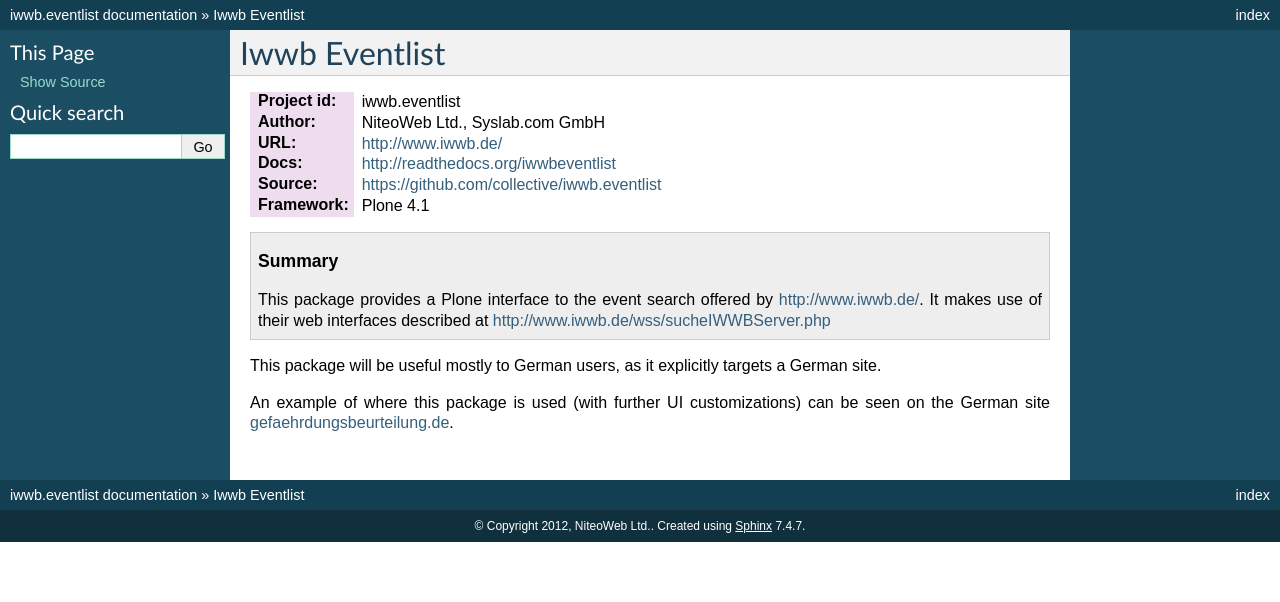
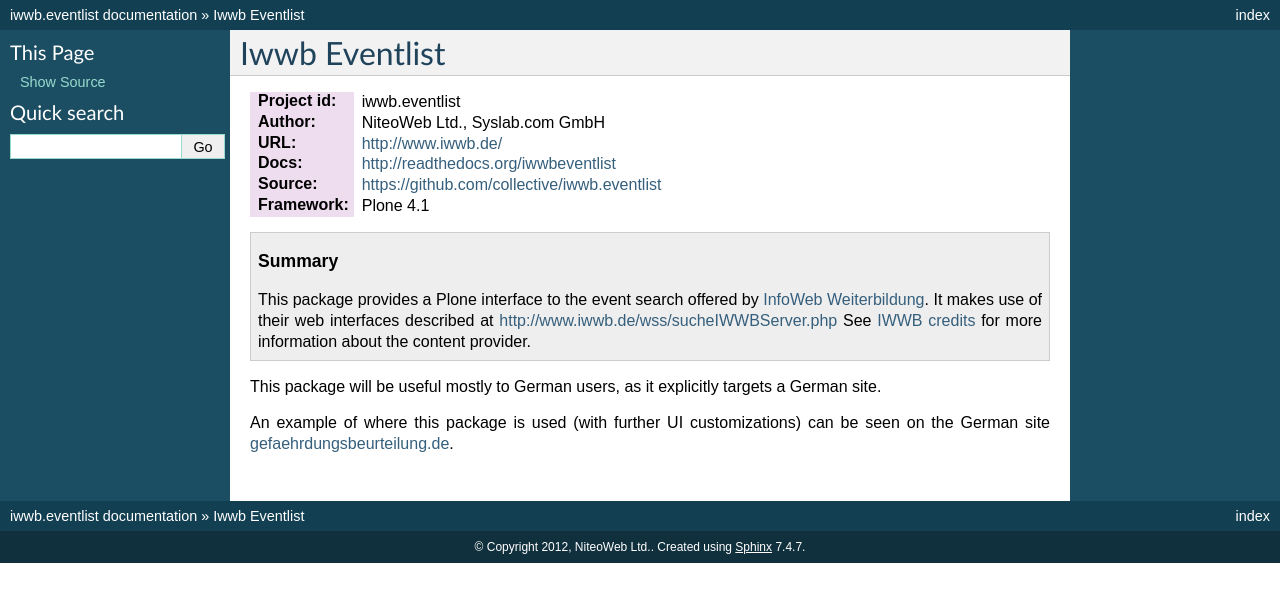
Before and after one commit to collective/iwwb.eventlist, a Sphinx documentation site: the page built from docs/README.rst, in a window 1280 px wide. Shown: the top 602 px of the page. Built offline with Sphinx 7.4.7, drawn with Linux system fonts in a browser that asks for light colours.

Commit message:
updated the docs, also fixed 2 typos

```diff
--- a/docs/README.rst
+++ b/docs/README.rst
@@ -11,8 +11,11 @@
 
 .. topic:: Summary
 
-   This package provides a Plone interface to the event search offered by http://www.iwwb.de/.
+   This package provides a Plone interface to the event search offered by
+   `InfoWeb Weiterbildung <http://www.iwwb.de/>`_.
    It makes use of their web interfaces described at http://www.iwwb.de/wss/sucheIWWBServer.php
+   See `IWWB credits <http://www.iwwb.de/weiterbildung.html?seite=15>`_ for more information about the
+   content provider.
 
 This package will be useful mostly to German users, as it explicitly targets a German site.
 
--- a/setup.py
+++ b/setup.py
@@ -15,7 +15,8 @@
 
 setup(name='iwwb.eventlist',
       version=version,
-      description="Enter description of what this project is all about.",
+      description="Provides a Plone interface for accessing the event search of "
+          "InfoWeb Weiterbildung",
       long_description=read('docs', 'README.rst') +
                        read('docs', 'HISTORY.rst') +
                        read('docs', 'LICENSE.rst'),
```
Also changed, not shown: docs/HISTORY.rst (line endings or trailing spaces).
